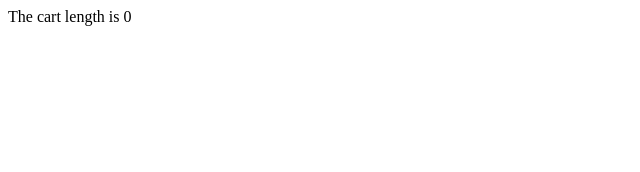
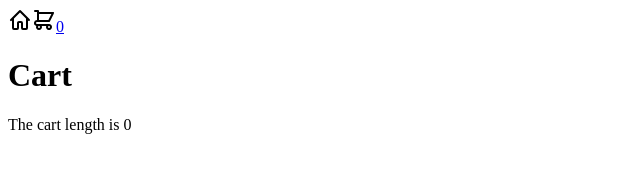
Before and after one commit to ohduran/gatsby-starter-hello-world-shopify, a Gatsby site: page /cart in a window 1280 px wide. Shown: the whole page, without its empty margins (0-640 px from the left). Built offline with nearby package versions, Linux system fonts and the light colour scheme; Gatsby itself is replaced by a stand-in of ours.

Commit message:
navbar icons and links

```diff
--- /dev/null
+++ b/src/components/NavBar.js
@@ -0,0 +1,22 @@
+import React, { useContext } from "react"
+import { CartContext } from "../contexts/CartContext"
+import { Link } from "gatsby"
+import Cart from "../icons/Cart"
+import Home from "../icons/Home"
+
+const NavBar = () => {
+  const { cart } = useContext(CartContext)
+  return (
+    <nav>
+      <Link to="/">
+        <Home />
+      </Link>
+      <Link to="/cart">
+        <Cart />
+        <span>{cart.length}</span>
+      </Link>
+    </nav>
+  )
+}
+
+export default NavBar
--- /dev/null
+++ b/src/icons/Cart.js
@@ -0,0 +1,19 @@
+import React from "react"
+
+const Cart = () => {
+  return (
+    <svg
+      xmlns="http://www.w3.org/2000/svg"
+      viewBox="0 0 24 24"
+      width="24"
+      height="24"
+    >
+      <path
+        class="heroicon-ui"
+        d="M17 16a3 3 0 1 1-2.83 2H9.83a3 3 0 1 1-5.62-.1A3 3 0 0 1 5 12V4H3a1 1 0 1 1 0-2h3a1 1 0 0 1 1 1v1h14a1 1 0 0 1 .9 1.45l-4 8a1 1 0 0 1-.9.55H5a1 1 0 0 0 0 2h12zM7 12h9.38l3-6H7v6zm0 8a1 1 0 1 0 0-2 1 1 0 0 0 0 2zm10 0a1 1 0 1 0 0-2 1 1 0 0 0 0 2z"
+      />
+    </svg>
+  )
+}
+
+export default Cart
--- /dev/null
+++ b/src/icons/Home.js
@@ -0,0 +1,19 @@
+import React from "react"
+
+const Home = () => {
+  return (
+    <svg
+      xmlns="http://www.w3.org/2000/svg"
+      viewBox="0 0 24 24"
+      width="24"
+      height="24"
+    >
+      <path
+        class="heroicon-ui"
+        d="M13 20v-5h-2v5a2 2 0 0 1-2 2H6a2 2 0 0 1-2-2v-7.59l-.3.3a1 1 0 1 1-1.4-1.42l9-9a1 1 0 0 1 1.4 0l9 9a1 1 0 0 1-1.4 1.42l-.3-.3V20a2 2 0 0 1-2 2h-3a2 2 0 0 1-2-2zm5 0v-9.59l-6-6-6 6V20h3v-5c0-1.1.9-2 2-2h2a2 2 0 0 1 2 2v5h3z"
+      />
+    </svg>
+  )
+}
+
+export default Home
--- a/src/layouts/index.js
+++ b/src/layouts/index.js
@@ -1,8 +1,14 @@
 import React from "react"
 import { CartContextProvider } from "../contexts/CartContext"
+import NavBar from "../components/NavBar"
 
 const DefaultLayout = ({ children }) => {
-  return <CartContextProvider>{children}</CartContextProvider>
+  return (
+    <CartContextProvider>
+      <NavBar />
+      {children}
+    </CartContextProvider>
+  )
 }
 
 export default DefaultLayout
--- a/src/pages/cart.js
+++ b/src/pages/cart.js
@@ -5,6 +5,7 @@ import CartList from "../components/CartList"
 const Cart = () => {
   return (
     <DefaultLayout>
+      <h1>Cart</h1>
       <CartList />
     </DefaultLayout>
   )
--- a/src/templates/product.js
+++ b/src/templates/product.js
@@ -1,15 +1,16 @@
 import React from "react"
+import DefaultLayout from "../layouts"
 
 const ProductTemplate = ({ pageContext }) => {
   const { product } = pageContext
   return (
-    <>
+    <DefaultLayout>
       <h1>{product.title}</h1>
       <p>
         Description:{" "}
         <span dangerouslySetInnerHTML={{ __html: product.descriptionHtml }} />
       </p>
-    </>
+    </DefaultLayout>
   )
 }
 
```
